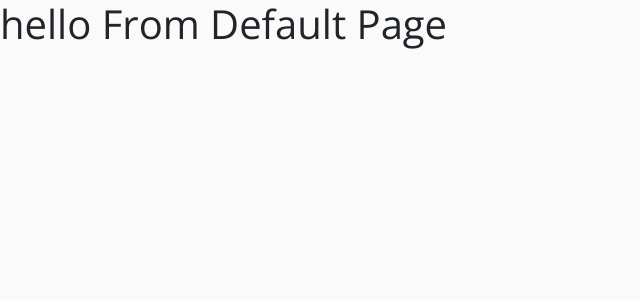
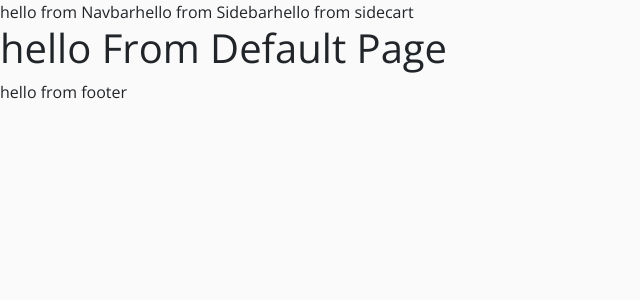
Before and after one commit to LaGemYo/tech-store, a React (Create React App) app: page /default in a window 1280 px wide. Shown: the top 300 px of the page, without its empty margins (0-640 px from the left). Built offline with nearby package versions, Linux system fonts and the light colour scheme.

Commit message:
created component files

```diff
--- a/src/App.js
+++ b/src/App.js
@@ -9,15 +9,22 @@
 import SingleProduct from './pages/SingleProductPage';
 import Cart from './pages/CartPage';
 import Default from './pages/Default';
-import { runInContext } from 'vm';
 
 import { Route, Switch } from 'react-router-dom';
+
+import Navbar from './components/Navbar';
+import Sidebar from './components/Sidebar';
+import Sidecart from './components/Sidecart';
+import Footer from './components/Footer';
 
 class App extends Component {
   render() {
     return (
       <>
         {/*navbar, sidebar, cart, footer */}
+        <Navbar />
+        <Sidebar />
+        <Sidecart />
         <Switch>
           <Route path="/" exact component={Home} />
           <Route path="/about" component={About} />
@@ -27,6 +34,7 @@
           <Route path="/cart" component={Cart} />
           <Route path="/default" component={Default} />
         </Switch>
+        <Footer />
       </>
     );
   }
--- /dev/null
+++ b/src/components/Footer.js
@@ -0,0 +1,9 @@
+import React from 'react';
+
+export default function Footer() {
+    return (
+        <>
+         hello from footer
+        </>
+    )
+}
--- /dev/null
+++ b/src/components/Navbar.js
@@ -0,0 +1,9 @@
+import React from 'react';
+
+export default function Navbar() {
+    return (
+        <>
+         hello from Navbar
+        </>
+    )
+}
--- /dev/null
+++ b/src/components/Sidebar.js
@@ -0,0 +1,9 @@
+import React from 'react';
+
+export default function Sidebar() {
+    return (
+        <>
+         hello from Sidebar
+        </>
+    )
+}
--- /dev/null
+++ b/src/components/Sidecart.js
@@ -0,0 +1,9 @@
+import React from 'react';
+
+export default function Sidecart() {
+    return (
+        <>
+         hello from sidecart
+        </>
+    )
+}
```
